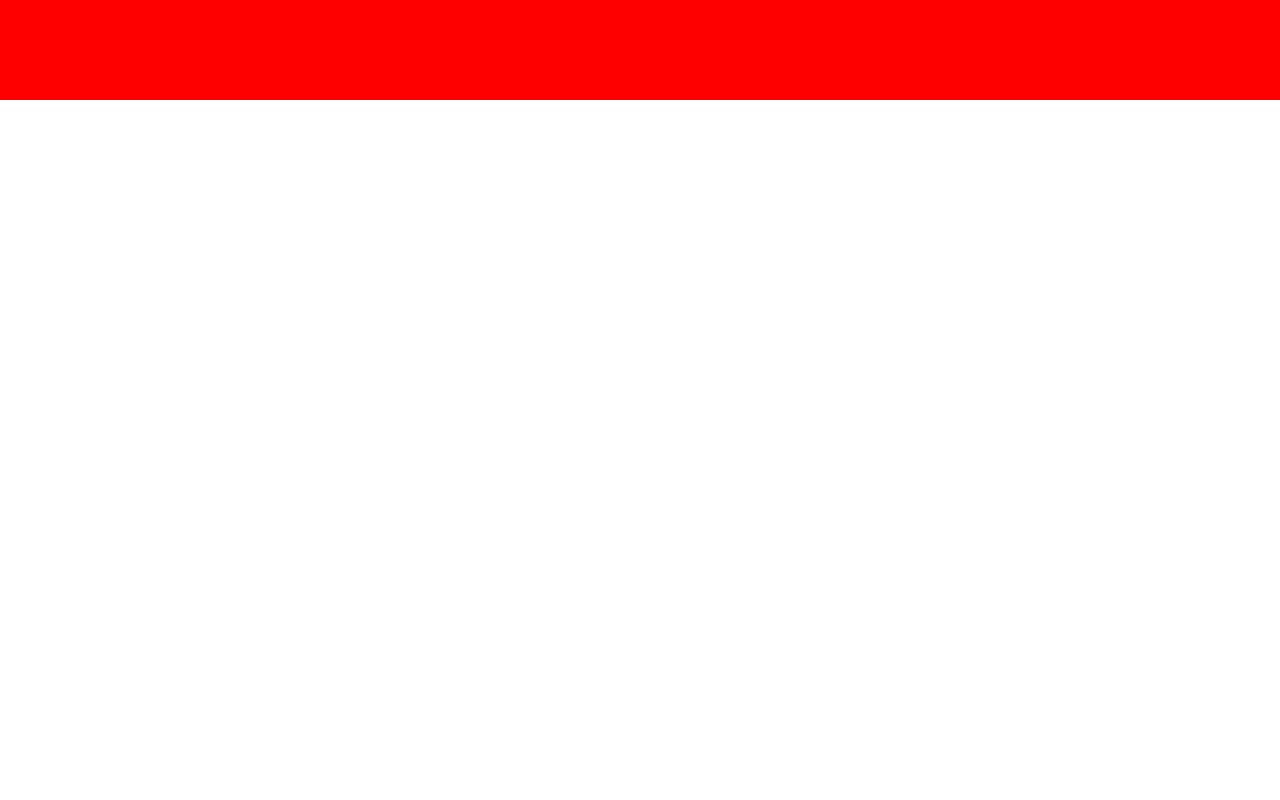
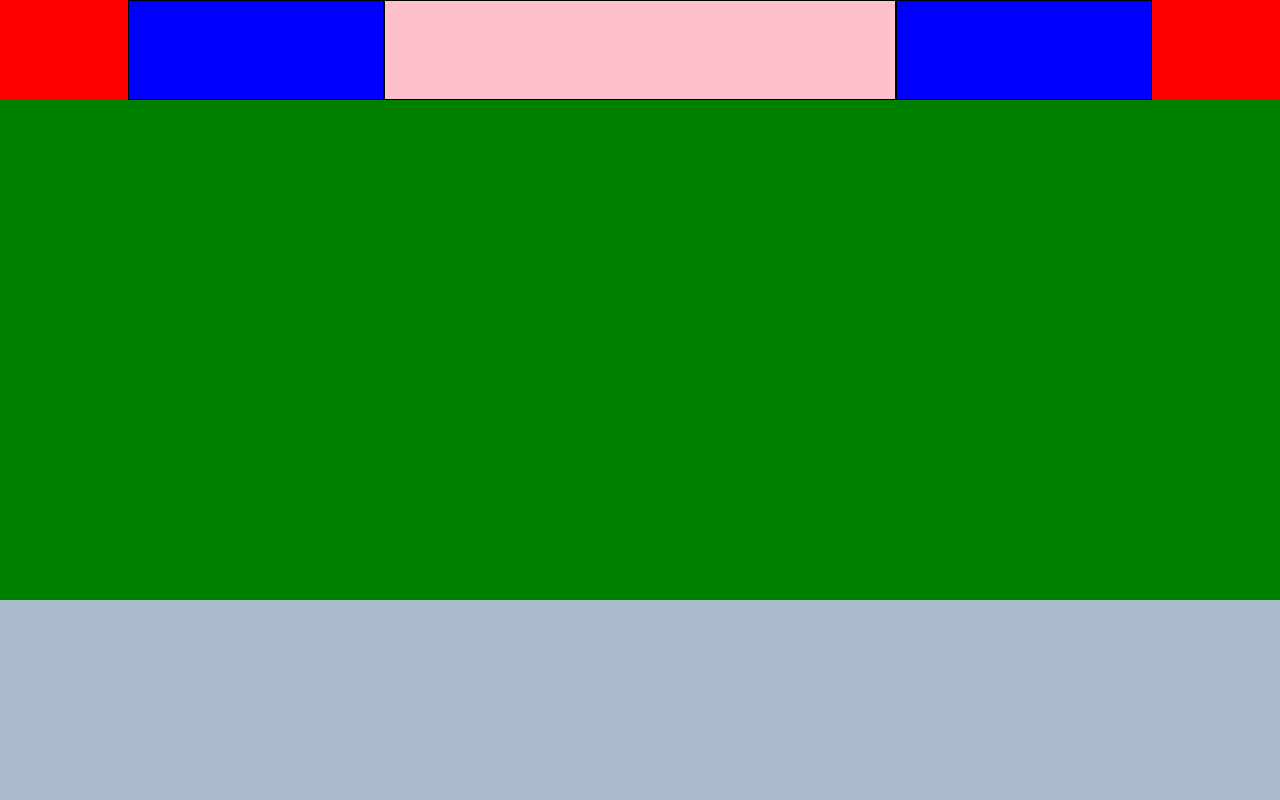
Before and after one commit to dominici94/htmlcss-discord, a plain HTML site: page index.html in a window 1280 px wide. Shown: the top 800 px of the page. Drawn offline with Linux system fonts and the light colour scheme.

Commit message:
divisone a blocchi

```diff
--- a/CSS/style.css
+++ b/CSS/style.css
@@ -8,8 +8,68 @@ header{
     height: 100px;
 }
 
+.clearfix::after{
+    content: '';
+    display: table;
+    clear: both;
+}
+
+.left{
+    float: left;
+}
+
+
+.header-container{
+    width: 80%;
+    margin: 0 auto;
+}
+
+.logo,
+.accesso{
+    width: 25%;
+}
+
+nav{
+    width: 50%;
+}
+
+
+
+
 /* debug */
 
-header.debug{
+.debug header{
     background-color: red;
 }
+
+.debug .header-container{
+    background-color: green;
+    height: 100px;
+}
+
+.debug .header-container div{
+    background-color: blue;
+    border: 1px solid black;
+    height: 100%;
+}
+
+.debug nav{
+    background-color: pink;
+    border: 1px solid black;
+    height: 100%;
+}
+
+.debug .jumbotron{
+    background-color: green;
+    height: 500px;
+}
+
+.debug main{
+    background-color: #abc;
+    height:1000px;
+}
+
+.debug footer{
+    background-color: #1ff;
+    height: 200px;
+}
--- a/index.html
+++ b/index.html
@@ -7,15 +7,15 @@
     <title>Discord</title>
     <link rel="stylesheet" href="CSS/style.css">
 </head>
-<body>
+<body class="debug">
 
     <!-- inizio header -->
-    <header class="debug">
+    <header>
         <!-- inizio di un container per suddividere 3 spazi al suo interno -->
-        <div class="container">
-            <div class="logo"></div>
-            <nav></nav>
-            <div class="accesso"></div>
+        <div class="header-container clearfix">
+            <div class="logo left"></div>
+            <nav class="left"></nav>
+            <div class="accesso left"></div>
         </div>
         <!-- fine container -->
 
```
